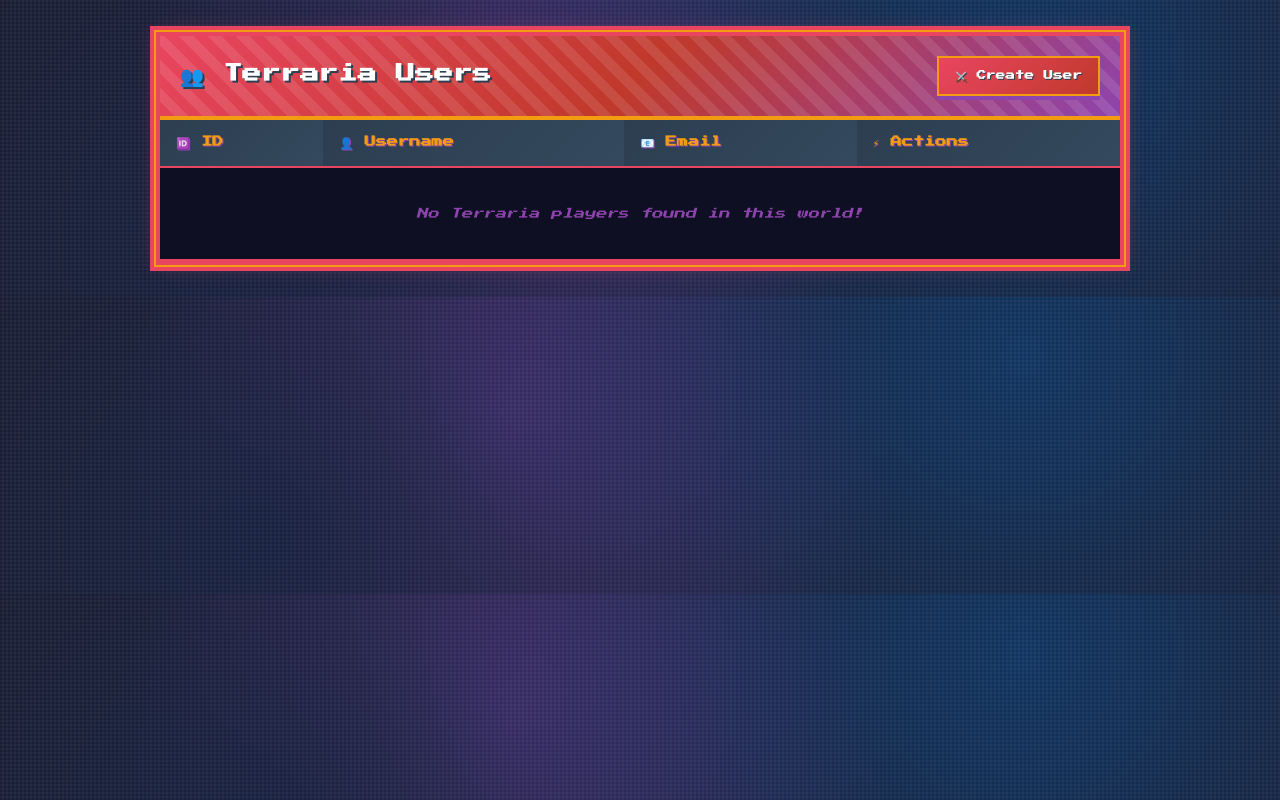
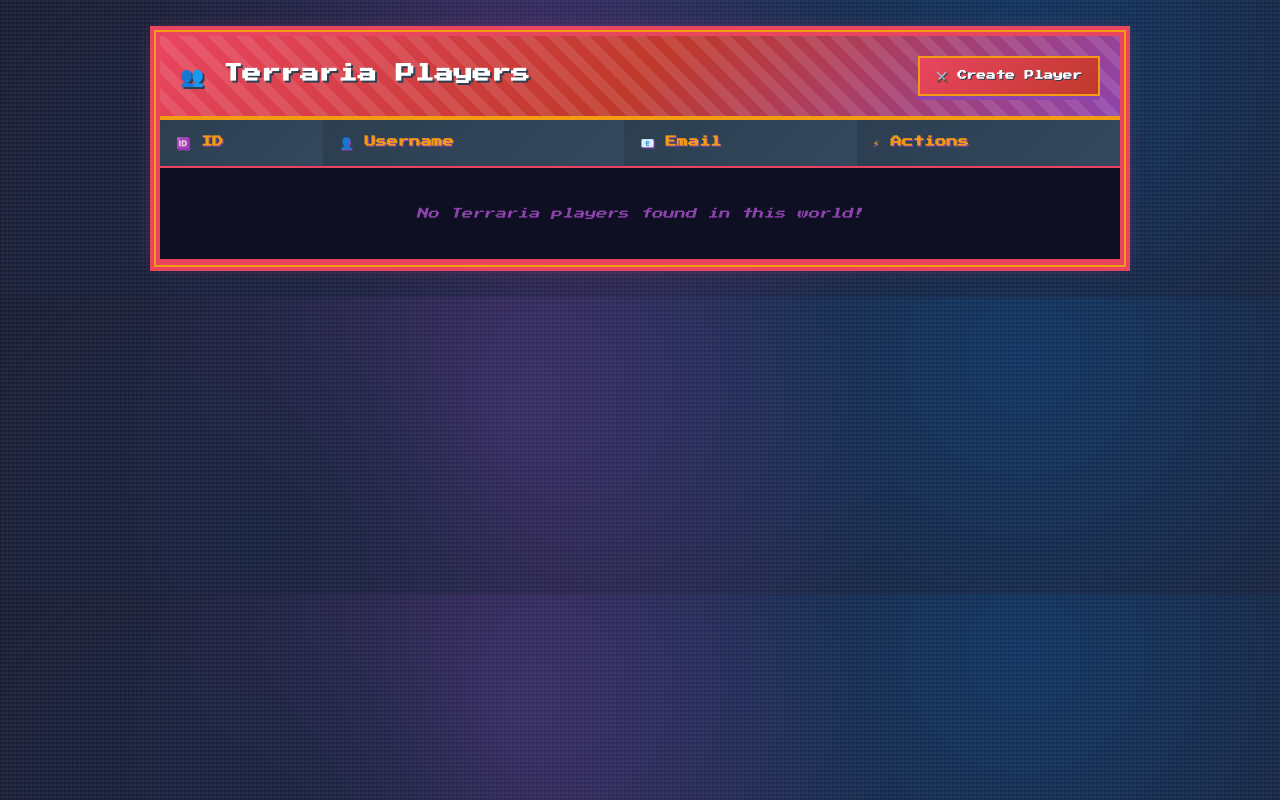
Before and after one commit to johnlexterdecillo/Decillo_John_Lexter, a CodeIgniter app: page / in a window 1280 px wide. Run offline with CodeIgniter, Linux system fonts and the light colour scheme; data that the repository does not hold is empty; some libraries are stand-ins or nearby versions.

Commit message:
First commit

```diff
--- a/app/views/users/create.php
+++ b/app/views/users/create.php
@@ -232,7 +232,7 @@
     <div class="container">
     <div class="card">
         <div class="card-header">
-            <h1 class="title">⚔️ Create Terraria User</h1>
+            <h1 class="title">⚔️ Create Terraria Player</h1>
         </div>
         <div class="card-body">
             <form action="<?= site_url('users/create') ?>" method="POST">
--- a/app/views/users/delete.php
+++ b/app/views/users/delete.php
@@ -210,7 +210,7 @@
     <div class="container">
         <div class="card">
             <div class="card-header">
-                <h1>🗑️ Delete Terraria User</h1>
+                <h1>🗑️ Delete Terraria Player</h1>
             </div>
             <div class="card-body">
                 <p>Are you sure you want to banish <strong><?= $user['username'] ?></strong> (<?= $user['email'] ?>) from this Terraria world?</p>
--- a/app/views/users/update.php
+++ b/app/views/users/update.php
@@ -232,7 +232,7 @@
     <div class="container">
     <div class="card">
         <div class="card-header">
-            <h1 class="title">🔧 Update Terraria User</h1>
+            <h1 class="title">🔧 Update Terraria player</h1>
         </div>
         <div class="card-body">
             <form action="<?= site_url('users/update/' . $user['id']) ?>" method="POST">
--- a/app/views/users/view.php
+++ b/app/views/users/view.php
@@ -262,9 +262,9 @@
     <div class="container">
     <div class="card">
     <div class="card-header">
-        <h1 class="title">👥 Terraria Users</h1>
+        <h1 class="title">👥 Terraria Players</h1>
         <div class="actions">
-            <a href="<?= site_url('users/create') ?>" class="btn btn-primary">⚔️ Create User</a>
+            <a href="<?= site_url('users/create') ?>" class="btn btn-primary">⚔️ Create Player</a>
         </div>
     </div>
     <div class="table-wrapper">
```
